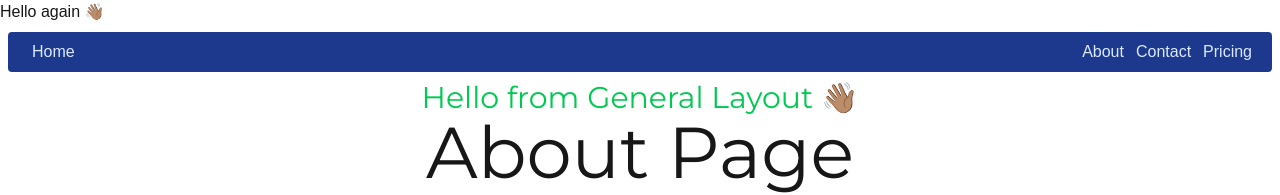
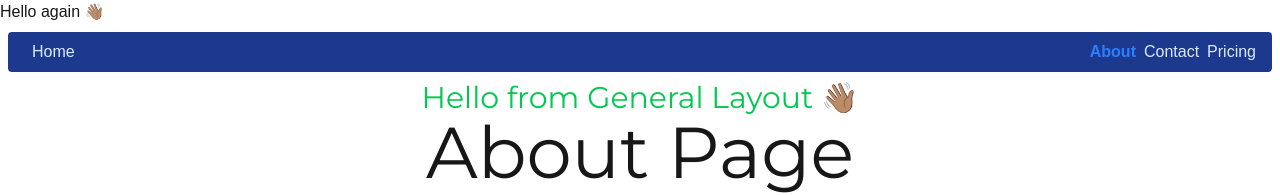
Before and after one commit to luismedinacoca/Next.js-01-first-steps, a Next.js app: page /about in a window 1280 px wide. Shown: the top 195 px of the page. Built offline with nearby package versions, Linux system fonts and the light colour scheme; some icons are missing.

Commit message:
section02-lecture022: usePathname - ActiveLink

```diff
--- /dev/null
+++ b/components/active-link/ActiveLink.module.css
@@ -0,0 +1,9 @@
+@reference "tailwindcss";
+
+.link {
+  @apply hover:underline hover:text-blue-400 mr-2 transition-all
+}
+
+.active-link {
+  @apply text-blue-500  font-bold
+}
--- /dev/null
+++ b/components/active-link/ActiveLink.tsx
@@ -0,0 +1,19 @@
+"use client";
+
+import Link from "next/link";
+import style from "./ActiveLink.module.css";
+import { usePathname } from "next/navigation";
+
+interface Props {
+  path: string;
+  text: string;
+}
+
+export const ActiveLink = ({ path, text }: Props) => {
+  const pathName = usePathname();
+  return (
+    <Link href={path} className={` ${style.link} ${pathName === path && style["active-link"]} `}>
+      {text}
+    </Link>
+  );
+};
--- a/components/index.ts
+++ b/components/index.ts
@@ -1 +1,4 @@
 export * from "./navbar/Navbar";
+
+// Client Components
+export { ActiveLink } from "./active-link/ActiveLink";
--- a/components/navbar/Navbar.tsx
+++ b/components/navbar/Navbar.tsx
@@ -1,10 +1,11 @@
 import Link from "next/link";
 import { HomeIcon } from "@primer/octicons-react";
+import { ActiveLink } from "../active-link/ActiveLink";
 
 const navItems = [
-  { href: "/about", label: "About" },
-  { href: "/contact", label: "Contact" },
-  { href: "/pricing", label: "Pricing" },
+  { path: "/about", text: "About" },
+  { path: "/contact", text: "Contact" },
+  { path: "/pricing", text: "Pricing" },
 ];
 
 export const Navbar = () => {
@@ -14,23 +15,14 @@
         <HomeIcon /> <span>Home</span>
       </Link>
       <div className="flex- flex-1"></div>
-      {navItems.map((navItem) => (
-        <Link key={navItem.href} href={navItem.href} className="mr-3">
-          {navItem.label}
-        </Link>
-      ))}
-
-      {/*
-        <Link href="/about" className="mr-3">
-          About
-        </Link>
-        <Link href="/contact" className="mr-3">
-          Contact
-        </Link>
-        <Link href="/pricing" className="mr-3">
-          Pricing
-        </Link>
-      */}
+      {navItems.map((navItem) => {
+        return <ActiveLink key={navItem.path} {...navItem} />;
+        {
+          /*<Link key={navItem.path} href={navItem.path} className="mr-3">
+          {navItem.text}
+        </Link>*/
+        }
+      })}
     </nav>
   );
 };
```
Also changed, not shown: 1 other file (tests, documents, lock files or other folders).
